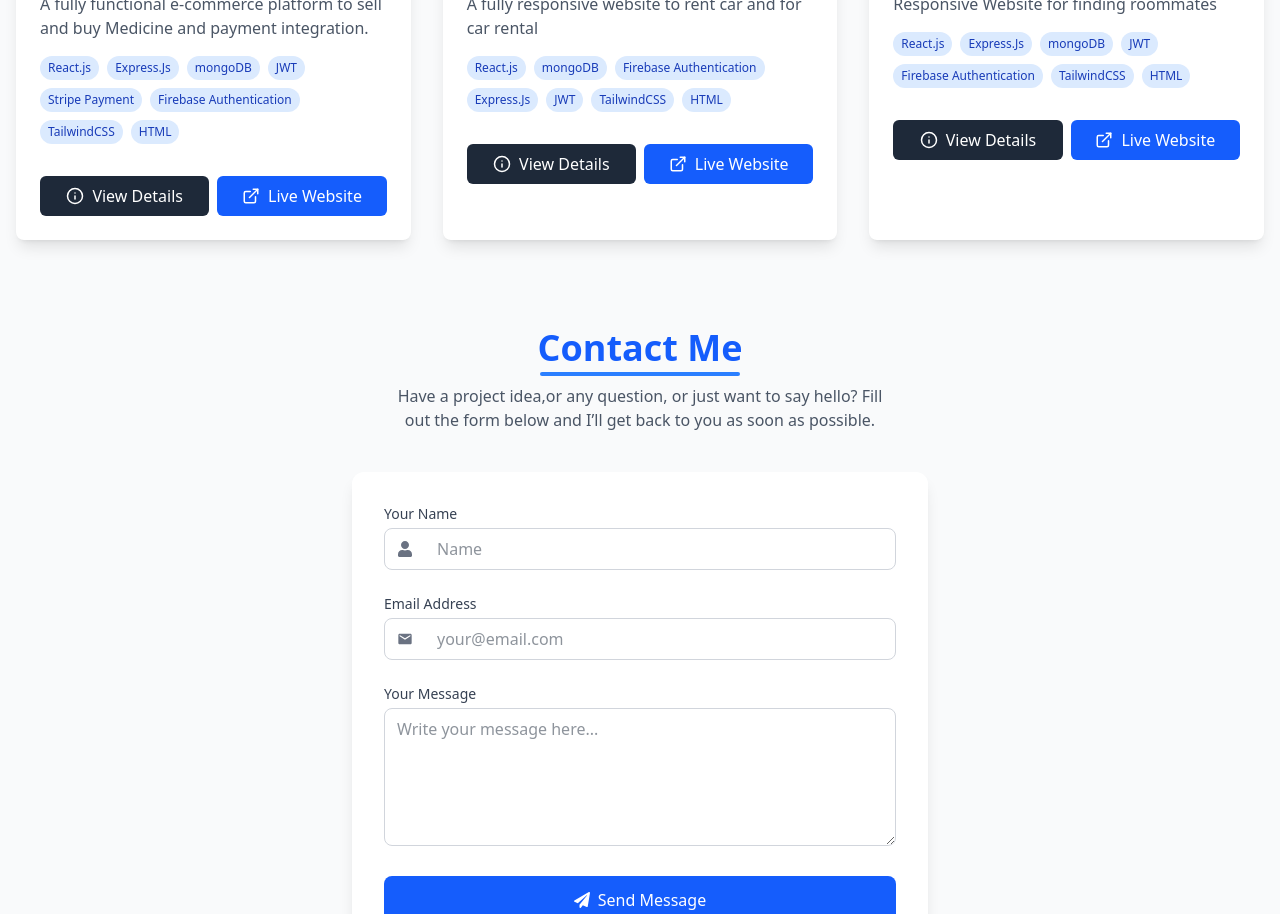
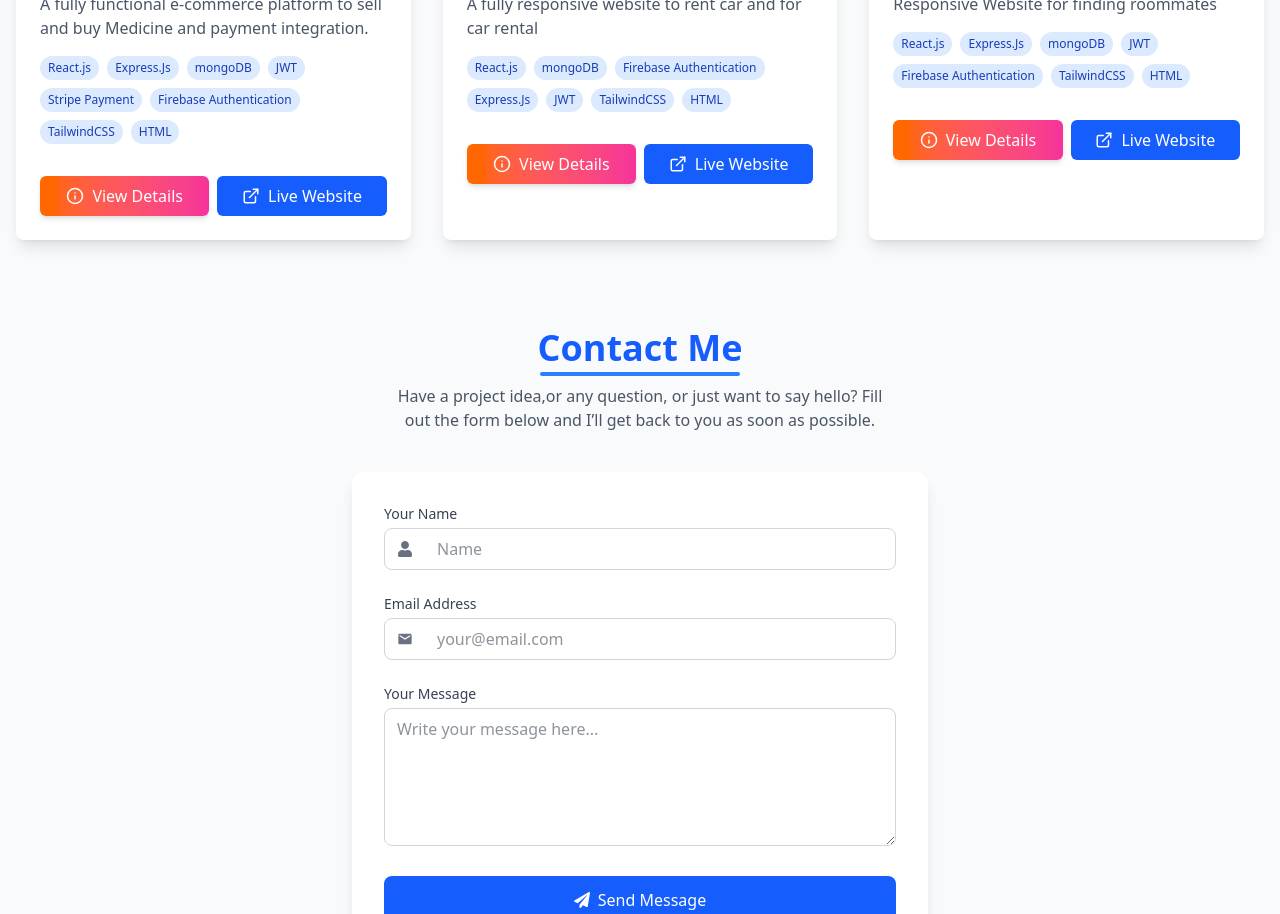
Before and after one commit to Tareq088/Portfolio, a React (Vite) app: page / in a window 1280 px wide. Shown: the part 3120-4034 px from the top of the page. Built offline with nearby package versions, Linux system fonts and the light colour scheme.

Commit message:
view details bg is changed

```diff
--- a/src/Components/Projects/Projects.jsx
+++ b/src/Components/Projects/Projects.jsx
@@ -160,11 +160,13 @@ const Projects = () => {
                 <div className="flex justify-between gap-2 mt-4">
                  <button
   onClick={() => setSelectedProject(project)}
-                    className="flex-1 flex items-center justify-center gap-2 bg-gray-800 text-white px-3 py-2 rounded-md hover:bg-gray-700 transition font-medium cursor-pointer"
+  className="flex-1 flex items-center justify-center gap-2 bg-gradient-to-r from-orange-500 to-pink-500 text-white px-3 py-2 rounded-md hover:from-pink-500 hover:to-orange-500 transition-all duration-300 font-medium cursor-pointer shadow-md hover:shadow-lg"
 >
   <FiInfo size={18} />
   View Details
 </button>
+
+
                   <Link
                     to={project.liveLink}
                     //   target="_blank"
```
Lines whose indentation alone changed are shown as unchanged.
